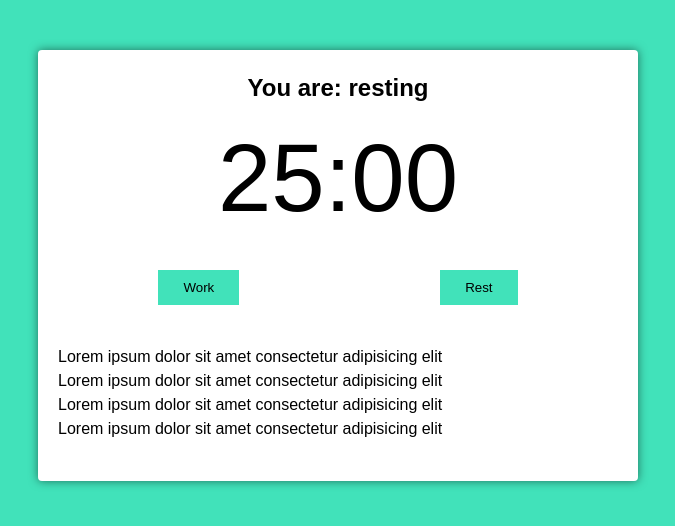
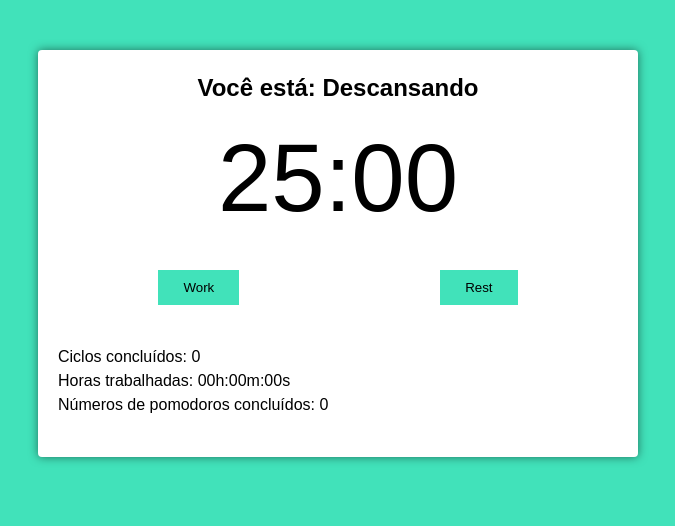
Before and after one commit to rdGxd/typescript_pomodoro_react, a React (Create React App) app: page / in a window 1280 px wide. Shown: the top 526 px of the page, without its empty margins (302-977 px from the left). Built offline with nearby package versions, Linux system fonts and the light colour scheme.

Commit message:
Finalizado

```diff
--- a/src/components/pomodoro-timer.tsx
+++ b/src/components/pomodoro-timer.tsx
@@ -1,6 +1,8 @@
 // Importando as dependências necessárias
-import { useEffect, useState } from 'react';
+import { useCallback, useEffect, useState } from 'react';
 import { useInterval } from '../hooks/use-interval'; // Importando o hook personalizado useInterval
+
+import { secondsToTime } from '../utils/seconds-to-time';
 import { Button } from './button'; // Importando o componente Button
 import { Timer } from './timer'; // Importando o componente Timer
 
@@ -29,39 +31,41 @@
   const [timeCounting, setTimeCounting] = useState(false); // Estado para controlar pausa/play do timer
   const [working, setWorking] = useState(false); // Estado para controlar fase de trabalho
   const [resting, setResting] = useState(false); // Estado para controlar fase de descanso
+  const [cyclesQtdManager, setCyclesQtdManager] = useState(
+    new Array(props.cycles - 1).fill(true),
+  );
 
-  // Efeito para adicionar/remover classe CSS quando a fase de trabalho ou descanso estiver ativa
-  useEffect(() => {
-    if (working) {
-      document.body.classList.add('working'); // Adiciona classe CSS de trabalho
-      document.body.classList.remove('resting'); // Remove classe CSS de descanso
-    } else if (resting) {
-      document.body.classList.remove('working'); // Remove classe CSS de trabalho
-      document.body.classList.add('resting'); // Adiciona classe CSS de descanso
-    } else {
-      document.body.classList.remove('working', 'resting'); // Remove ambas as classes
-    }
-  }, [working, resting]);
+  const [completedCycles, setCompletedCycles] = useState(0);
+  const [fullWorkingTime, setFullWorkingTime] = useState(0);
+  const [numberOfPomodoros, setNumberOfPomodoros] = useState(0);
 
   // Utilizando o hook useInterval para atualizar o contador a cada segundo
   useInterval(
     () => {
       if (timeCounting) setMainTime(mainTime - 1); // Decrementa o tempo apenas se estiver contando
+      if (working) setFullWorkingTime(fullWorkingTime + 1);
     },
     timeCounting ? 1000 : null, // Intervalo de 1 segundo se contando, caso contrário, nulo
   );
 
   // Função para configurar a fase de trabalho
-  const configureWorking = () => {
+  const configureWorking = useCallback(() => {
     setTimeCounting(true); // Inicia a contagem
     setWorking(true); // Define a fase de trabalho como ativa
     setResting(false); // Define a fase de descanso como inativa
     setMainTime(props.pomodoroTime); // Define o tempo inicial do contador
     audioStartWorking.play(); // Toca o som de início de trabalho
-  };
+  }, [
+    setTimeCounting,
+    setWorking,
+    setResting,
+    setMainTime,
+    props.pomodoroTime,
+  ]);
 
   // Função para configurar a fase de descanso
-  const configureResting = (isLong: boolean) => {
+  const configureRest = useCallback(
+    (isLong: boolean) => {
       setTimeCounting(true); // Inicia a contagem
       setWorking(false); // Define a fase de trabalho como inativa
       setResting(true); // Define a fase de descanso como ativa
@@ -71,19 +75,61 @@
         setMainTime(props.shortRestTime); // Define o tempo de descanso curto
       }
       audioStopWorking.play(); // Toca o som de término de trabalho
-  };
+    },
+    [
+      setTimeCounting,
+      setWorking,
+      setResting,
+      setMainTime,
+      props.longRestTime,
+      props.shortRestTime,
+    ],
+  );
+
+  // Efeito para adicionar/remover classe CSS quando a fase de trabalho ou descanso estiver ativa
+  useEffect(() => {
+    if (working) document.body.classList.add('working'); // Adiciona classe CSS de trabalho
+
+    if (resting) document.body.classList.remove('working'); // Remove classe CSS de trabalho
+
+    if (mainTime > 0) return;
+
+    if (working && cyclesQtdManager.length > 0) {
+      configureRest(false);
+      cyclesQtdManager.pop();
+    } else if (working && cyclesQtdManager.length <= 0) {
+      configureRest(true);
+      setCyclesQtdManager(new Array(props.cycles - 1).fill(true));
+      setCompletedCycles(completedCycles + 1);
+    }
+
+    if (working) setNumberOfPomodoros(numberOfPomodoros + 1);
+
+    if (resting) configureWorking();
+  }, [
+    working,
+    resting,
+    mainTime,
+    cyclesQtdManager,
+    numberOfPomodoros,
+    completedCycles,
+    props.cycles,
+    configureRest,
+    setCyclesQtdManager,
+    configureWorking,
+  ]);
 
   // Renderizando o componente PomodoroTimer
   return (
     <div className="pomodoro">
-      <h2>You are: {working ? 'working' : 'resting'}</h2>
+      <h2>Você está: {working ? 'Trabalhando' : 'Descansando'}</h2>
       {/* Renderiza o componente Timer com o tempo atual */}
       <Timer mainTime={mainTime} />
       {/* Renderiza botões de controle */}
       <div className="controls">
         <Button text="Work" onClick={() => configureWorking()} />
         {/* Botão para iniciar a fase de trabalho */}
-        <Button text="Rest" onClick={() => configureResting(false)} />
+        <Button text="Rest" onClick={() => configureRest(false)} />
         {/* Botão para iniciar a fase de descanso curto */}
         <Button
           className={!working && !resting ? 'hidden' : ''}
@@ -94,10 +140,9 @@
 
       {/* Exibe detalhes adicionais */}
       <div className="details">
-        <p>Lorem ipsum dolor sit amet consectetur adipisicing elit</p>
-        <p>Lorem ipsum dolor sit amet consectetur adipisicing elit</p>
-        <p>Lorem ipsum dolor sit amet consectetur adipisicing elit</p>
-        <p>Lorem ipsum dolor sit amet consectetur adipisicing elit</p>
+        <p>Ciclos concluídos: {completedCycles}</p>
+        <p>Horas trabalhadas: {secondsToTime(fullWorkingTime)}</p>
+        <p>Números de pomodoros concluídos: {numberOfPomodoros}</p>
       </div>
     </div>
   );
--- a/src/components/timer.tsx
+++ b/src/components/timer.tsx
@@ -1,4 +1,4 @@
-import { secondsToTime } from '../utils/seconds-to-time'; // Importa a função de conversão de segundos para tempo formatado
+import { secondsToMinutes } from '../utils/seconds-to-minutes'; // Importa a função de conversão de segundos para tempo formatado
 
 // Definindo a interface para as propriedades do componente Timer
 interface Props {
@@ -7,9 +7,10 @@
 
 // Componente Timer que exibe o tempo formatado
 export function Timer(props: Props): JSX.Element {
-  return <div className="timer">{secondsToTime(props.mainTime)}</div>; // Renderiza o tempo formatado na classe "timer"
+  return (
+    <div className="timer">
+      {/* Renderiza o tempo formatado na classe "timer" usando a função secondsToMinutes */}
+      {secondsToMinutes(props.mainTime)}
+    </div>
+  );
 }
-
-/*
-Neste código, um componente chamado Timer é definido. Ele recebe uma propriedade mainTime que representa o tempo principal em segundos a ser exibido. O componente renderiza o valor convertido de mainTime usando a função secondsToTime importada do arquivo seconds-to-time e o exibe dentro de uma <div> com a classe CSS "timer". Isso permite que o tempo seja exibido de forma formatada no local onde o componente Timer é utilizado.
-*/
--- /dev/null
+++ b/src/utils/seconds-to-minutes.ts
@@ -0,0 +1,13 @@
+import { zeroLeft } from './zero-left';
+
+// Função que converte segundos para formato de minutos e segundos (mm:ss)
+export function secondsToMinutes(seconds: number): string {
+  // Calcula os minutos dividindo os segundos por 60 e aplicando a função zeroLeft para formatação
+  const min = zeroLeft(Math.floor((seconds / 60) % 60));
+
+  // Calcula os segundos restantes após calcular os minutos e aplica a função zeroLeft
+  const sec = zeroLeft(Math.floor(seconds % 60));
+
+  // Retorna a representação formatada em minutos e segundos (mm:ss)
+  return `${min}:${sec}`;
+}
--- a/src/utils/seconds-to-time.ts
+++ b/src/utils/seconds-to-time.ts
@@ -1,16 +1,16 @@
-// Função que converte um valor de segundos para o formato 'minutos:segundos'
+import { zeroLeft } from './zero-left';
+
+// Função que converte segundos para formato de horas, minutos e segundos (hh:mm:ss)
 export function secondsToTime(seconds: number): string {
-  // Função interna que adiciona um zero à esquerda se necessário
-  const zeroLeft = (n: number) => Math.floor(n).toString().padStart(2, '0');
+  // Calcula as horas dividindo os segundos por 3600 e aplicando a função zeroLeft para formatação
+  const hours = zeroLeft(Math.floor(seconds / 3600));
 
-  // Calculando os minutos (parte inteira da divisão por 60) e aplicando o zero à esquerda
-  const min = zeroLeft((seconds / 60) % 60);
+  // Calcula os minutos dividindo os segundos por 60 e aplicando a função zeroLeft para formatação
+  const min = zeroLeft(Math.floor((seconds / 60) % 60));
 
-  // Calculando os segundos (resto da divisão por 60) e aplicando o zero à esquerda
-  const sec = zeroLeft((seconds % 60) % 60);
+  // Calcula os segundos restantes após calcular as horas e os minutos, aplicando a função zeroLeft
+  const sec = zeroLeft(Math.floor(seconds % 60));
 
-  // Retornando a representação formatada 'minutos:segundos'
-  return `${min}:${sec}`;
+  // Retorna a representação formatada em horas, minutos e segundos (hh:mm:ss)
+  return `${hours}h:${min}m:${sec}s`;
 }
-
-// Esta função secondsToTime recebe um valor em segundos e o converte para o formato "minutos:segundos", aplicando zeros à esquerda conforme necessário para manter a formatação correta.
--- /dev/null
+++ b/src/utils/zero-left.ts
@@ -0,0 +1,5 @@
+// Função que adiciona um zero à esquerda se o número for menor que 10
+const zeroLeft = (n: number) => Math.floor(n).toString().padStart(2, '0');
+
+// Exporta a função zeroLeft para ser usada em outros módulos
+export { zeroLeft };
```
Lines whose indentation alone changed are shown as unchanged.
